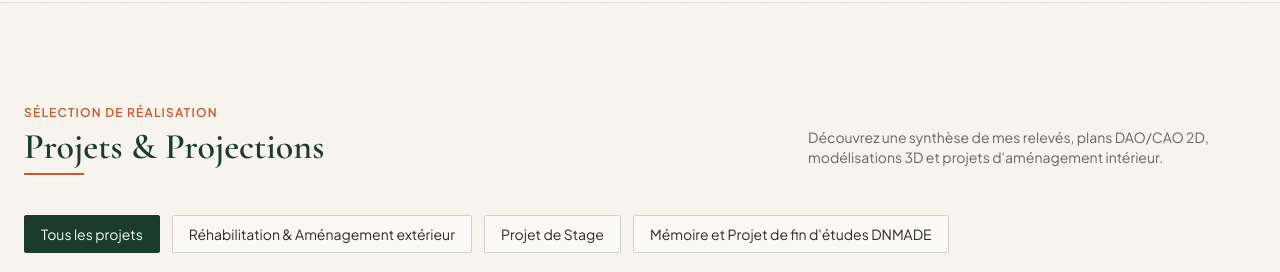
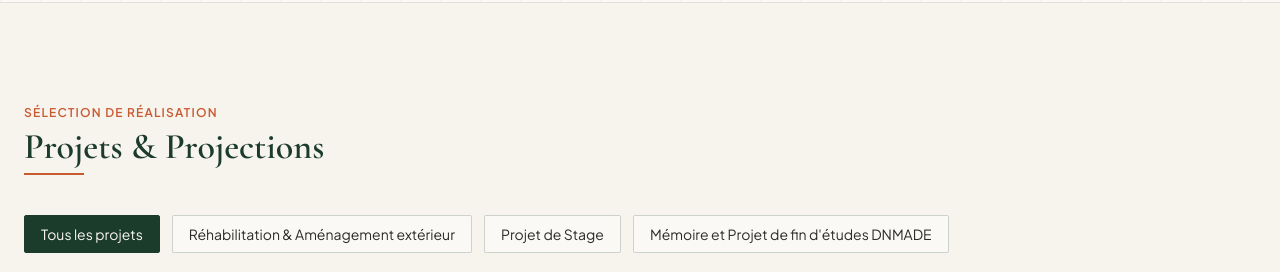
Before and after one commit to Morgane-Raganelli/Morgane-Raganelli.github.io, a plain HTML site: page index.html in a window 1280 px wide. Shown: the part 900-1172 px from the top of the page. Drawn offline with nearby package versions, Linux system fonts and the light colour scheme.

Commit message:
Modification

```diff
--- a/index.html
+++ b/index.html
@@ -353,10 +353,6 @@
               Projets & Projections
             </h2>
           </div>
-          <p class="text-charcoal/70 max-w-md text-sm mt-4 md:mt-0">
-            Découvrez une synthèse de mes relevés, plans DAO/CAO 2D,
-            modélisations 3D et projets d'aménagement intérieur.
-          </p>
         </div>
 
         <!-- Filters -->
```
